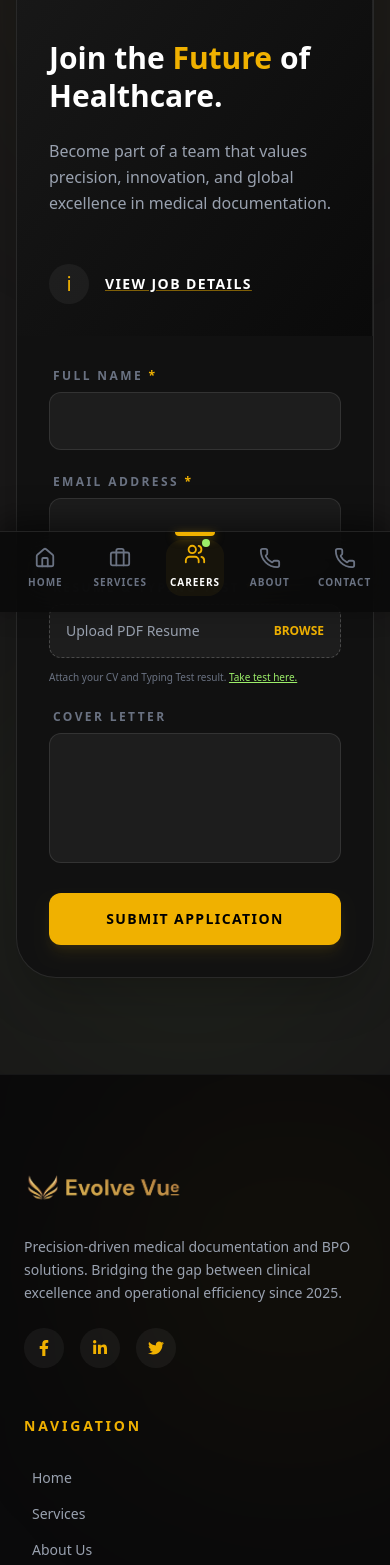
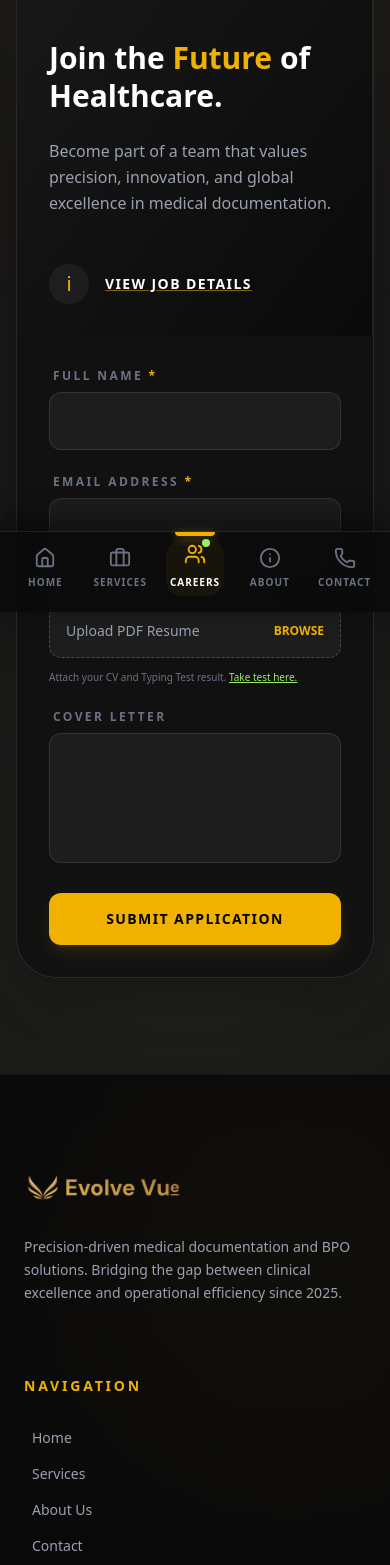
Before and after one commit to suyan-python/EvolveVue, a React (Vite) app in the folder client/: page /application in a window 390 px wide. Shown: the part 232-1797 px from the top of the page. Built offline with nearby package versions, Linux system fonts and the light colour scheme; a web font is replaced by a local one.

Commit message:
Feature: Mobile bottom

```diff
--- a/client/src/constant/Footer.jsx
+++ b/client/src/constant/Footer.jsx
@@ -23,13 +23,13 @@ function Footer()
               Precision-driven medical documentation and BPO solutions.
               Bridging the gap between clinical excellence and operational efficiency since 2025.
             </p>
-            <div className="flex gap-4">
+            {/* <div className="flex gap-4">
               {[FaFacebookF, FaLinkedinIn, FaTwitter].map((Icon, i) => (
                 <a key={i} href="#" className="w-10 h-10 rounded-full bg-white/5 flex items-center justify-center text-yellow-500 hover:bg-yellow-500 hover:text-black transition-all duration-300">
                   <Icon size={16} />
                 </a>
               ))}
-            </div>
+            </div> */}
           </div>
 
           {/* Column 2: Quick Navigation */}
--- a/client/src/constant/Mobilenav.jsx
+++ b/client/src/constant/Mobilenav.jsx
@@ -1,6 +1,6 @@
 import React from "react";
 import { Link, useLocation } from "react-router-dom";
-import { Home, Briefcase, Users, Phone, LayoutDashboard } from "lucide-react";
+import { Home, Briefcase, Users, Phone, LayoutDashboard, Info } from "lucide-react";
 
 const MobileNav = () =>
 {
@@ -10,7 +10,7 @@ const MobileNav = () =>
         { label: "Home", path: "/", icon: <Home size={22} /> },
         { label: "Services", path: "/services", icon: <Briefcase size={22} /> },
         { label: "Careers", path: "/application", icon: <Users size={22} /> },
-        { label: "About", path: "/about", icon: <Phone size={22} /> },
+        { label: "About", path: "/about", icon: <Info size={22} /> },
         { label: "Contact", path: "/contact", icon: <Phone size={22} /> },
 
     ];
```
